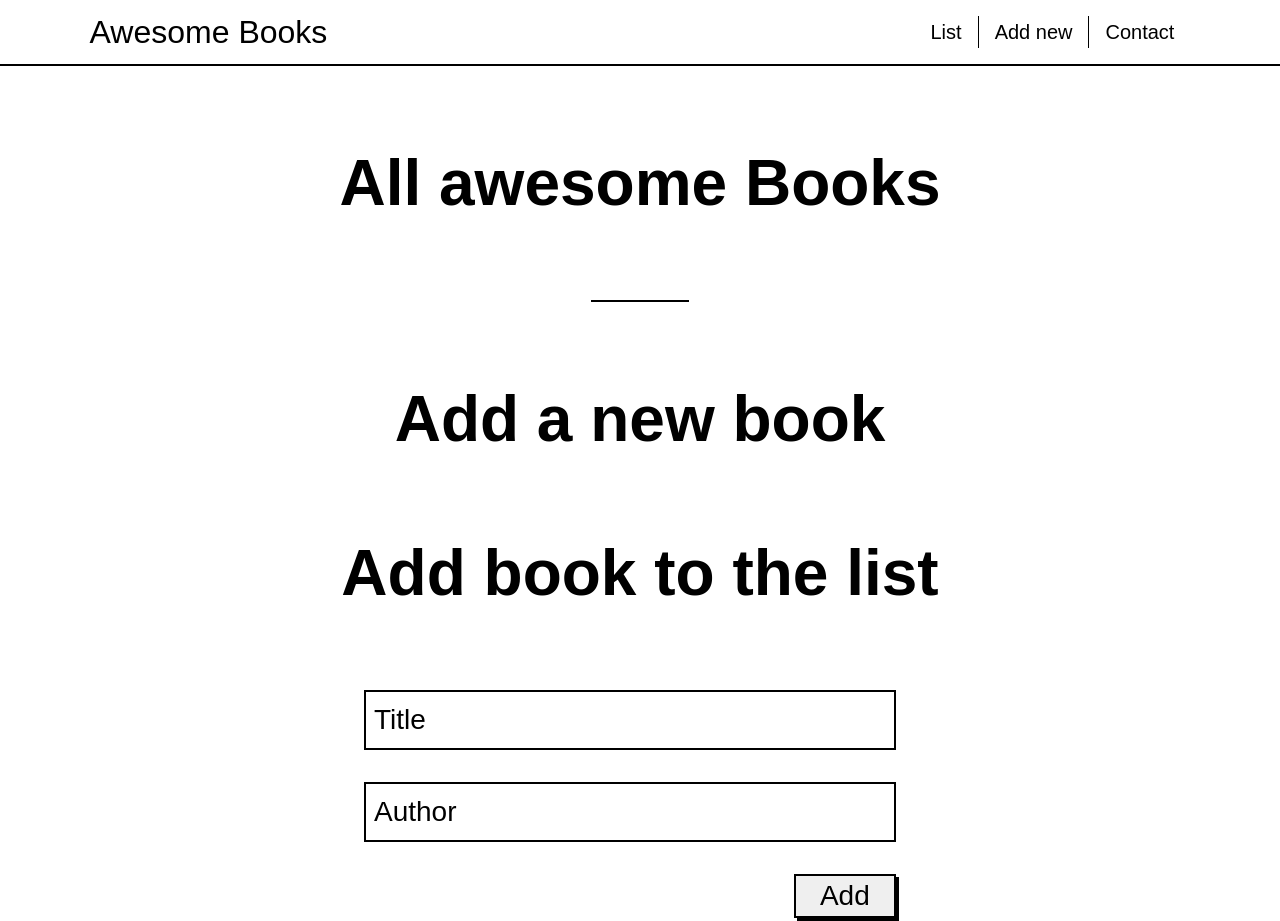
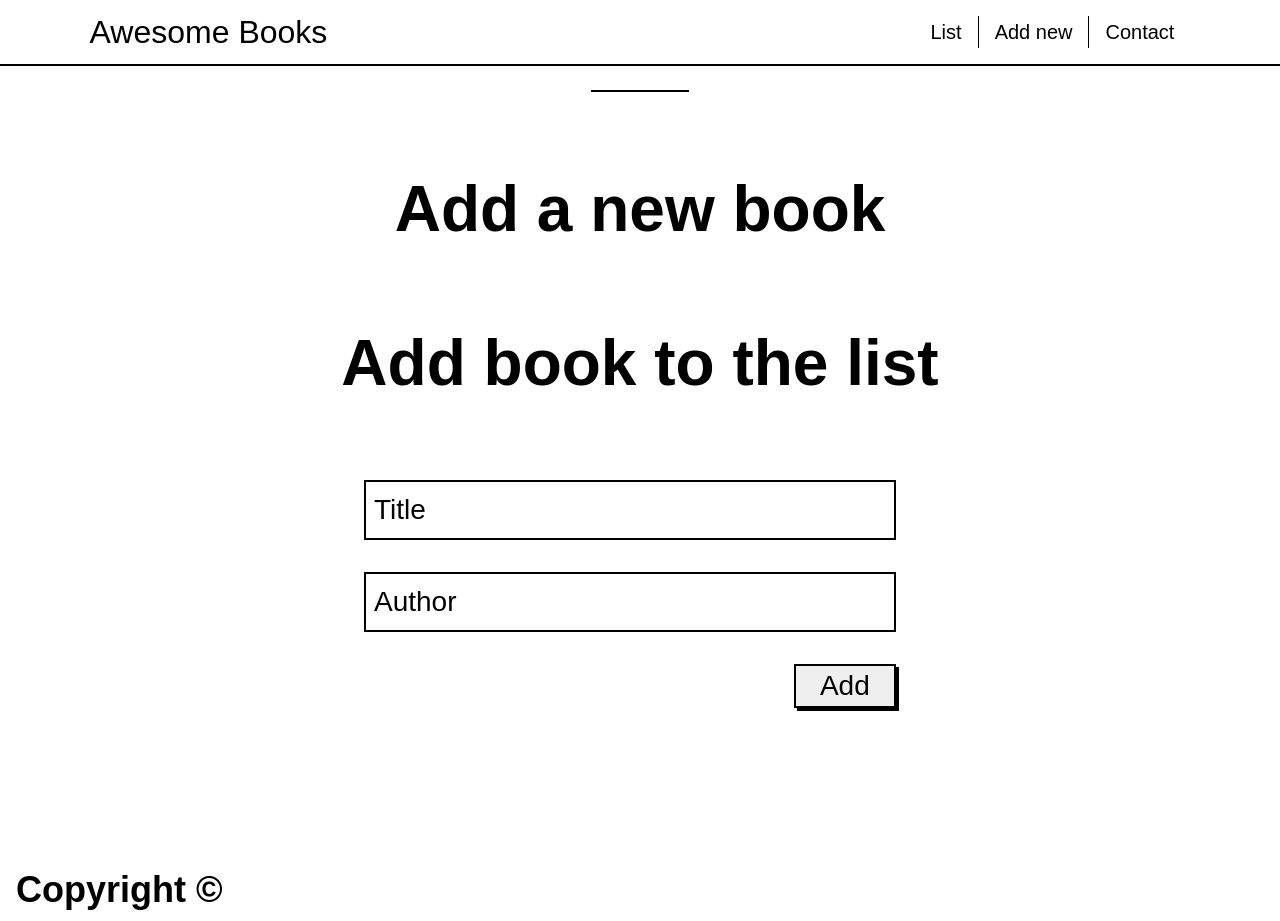
Before and after one commit to koomekevo/Awesome-Books, a plain HTML site: page index.html in a window 1280 px wide. Shown: the top 921 px of the page. Drawn offline with Linux system fonts and the light colour scheme; a web font is replaced by a local one.

Commit message:
Fix linter errors

```diff
--- a/index.html
+++ b/index.html
@@ -25,7 +25,6 @@
         </ul>
       </nav>
       <p id="date" class="date"></p>
-      <h1 id="title" class="title">All awesome Books</h1>
     </div>
 
     <div id="list" class="list">
```
